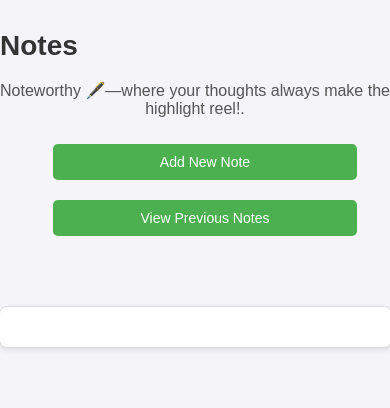
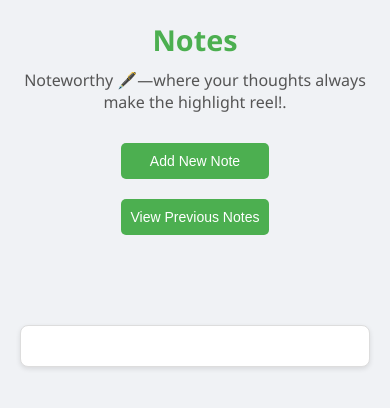
Before and after one commit to Aryan0616/Productinate, a plain HTML site: page prod-tools/notes.html in a window 390 px wide. Drawn offline with Linux system fonts and the light colour scheme; no server answers.

Commit message:
Update notes.css

```diff
--- a/prod-tools/notes.css
+++ b/prod-tools/notes.css
@@ -1,57 +1,107 @@
-body {
-    font-family: Arial, sans-serif;
-    background-color: #f4f4f9;
+/* Resetting margins and padding */
+* {
     margin: 0;
     padding: 0;
+    box-sizing: border-box;
+}
+
+body {
+    font-family: 'Segoe UI', Tahoma, Geneva, Verdana, sans-serif;
+    background-color: #f0f2f5;
+    color: #333;
     display: flex;
     flex-direction: column;
     align-items: center;
     justify-content: flex-start;
     min-height: 100vh;
-    color: #333;
+    padding: 20px;
 }
 
+header {
+    text-align: center;
+    margin-bottom: 30px;
+}
 
 h1 {
-    margin-top: 30px;
-    font-size: 36px;
-    color: #333;
+    font-size: 2.5rem;
+    color: #4CAF50;
+    font-weight: bold;
 }
 
 p {
-    font-size: 18px;
+    font-size: 1.1rem;
     color: #555;
     margin-top: 10px;
-    text-align: center;
 }
 
+/* Button container */
+.actions {
+    display: flex;
+    gap: 20px;
+    margin-bottom: 30px;
+}
 
+/* Button styles */
 button {
     background-color: #4CAF50;
     color: white;
     padding: 12px 20px;
-    font-size: 16px;
+    font-size: 1rem;
     border: none;
     border-radius: 5px;
     cursor: pointer;
-    margin: 10px;
     transition: background-color 0.3s ease;
+    width: 180px;
 }
 
 button:hover {
     background-color: #45a049;
 }
 
+button:focus {
+    outline: none;
+}
+
+/* Notes List Styling */
+#notes-list {
+    width: 100%;
+    max-width: 800px;
+    display: flex;
+    flex-direction: column;
+    gap: 20px;
+}
+
+.note-item {
+    background-color: #fff;
+    padding: 15px;
+    border-radius: 8px;
+    border: 1px solid #ddd;
+    display: flex;
+    justify-content: space-between;
+    align-items: center;
+    box-shadow: 0 2px 5px rgba(0, 0, 0, 0.1);
+    transition: transform 0.2s ease, box-shadow 0.2s ease;
+}
+
+.note-item:hover {
+    transform: scale(1.05);
+    box-shadow: 0 4px 10px rgba(0, 0, 0, 0.2);
+}
+
+.note-item span {
+    font-size: 1.2rem;
+    font-weight: bold;
+    color: #333;
+}
 
 .delete-btn {
     background-color: #f44336;
     color: white;
-    padding: 5px 10px;
+    padding: 6px 12px;
     font-size: 14px;
     border: none;
     border-radius: 5px;
     cursor: pointer;
-    margin-left: 10px;
     transition: background-color 0.3s ease;
 }
 
@@ -59,37 +109,9 @@ button:hover {
     background-color: #e02f2f;
 }
 
-
-#notes-list {
-    width: 80%;
-    max-width: 800px;
-    margin-top: 20px;
-    display: flex;
-    flex-direction: column;
-    gap: 15px;
-}
-
-.note-item {
-    background-color: #fff;
-    padding: 15px;
-    border-radius: 8px;
-    border: 1px solid #ddd;
-    cursor: pointer;
-    transition: transform 0.2s ease, box-shadow 0.2s ease;
-    box-shadow: 0 2px 5px rgba(0, 0, 0, 0.1);
-    display: flex;
-    justify-content: space-between;
-    align-items: center;
-}
-
-.note-item:hover {
-    transform: scale(1.05);
-    box-shadow: 0 4px 10px rgba(0, 0, 0, 0.2);
-}
-
-
+/* Note Content Styling */
 #note-content {
-    width: 80%;
+    width: 100%;
     max-width: 800px;
     margin-top: 40px;
     padding: 20px;
@@ -100,24 +122,29 @@ button:hover {
 }
 
 #note-content h3 {
-    font-size: 28px;
+    font-size: 1.8rem;
     color: #333;
 }
 
 #note-content p {
-    font-size: 16px;
+    font-size: 1rem;
     color: #666;
     line-height: 1.6;
 }
 
-
+/* Responsive Styling */
 @media (max-width: 600px) {
     h1 {
-        font-size: 28px;
+        font-size: 1.8rem;
     }
 
     p {
-        font-size: 16px;
+        font-size: 1rem;
+    }
+
+    .actions {
+        flex-direction: column;
+        align-items: center;
     }
 
     button {
@@ -127,10 +154,11 @@ button:hover {
     }
 
     #notes-list {
-        width: 90%;
+        width: 100%;
+        padding: 10px;
     }
 
     #note-content {
-        width: 90%;
+        width: 100%;
     }
 }
```
